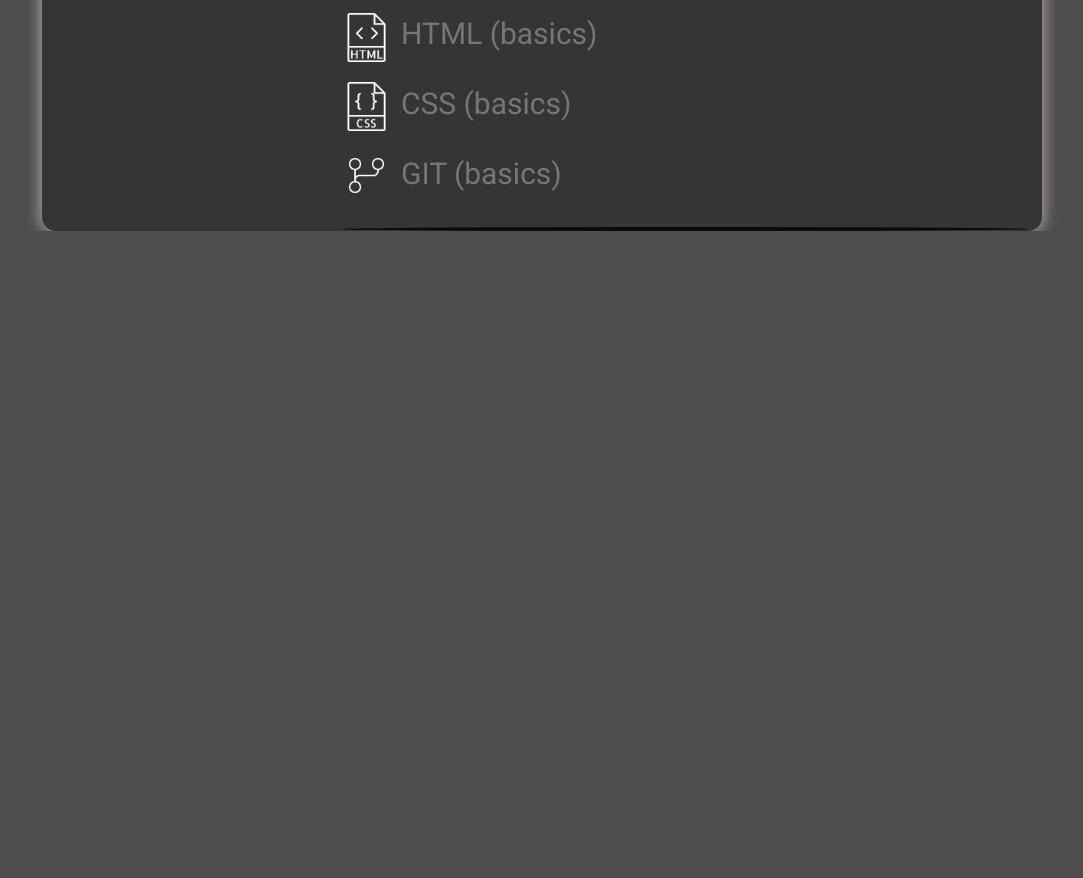
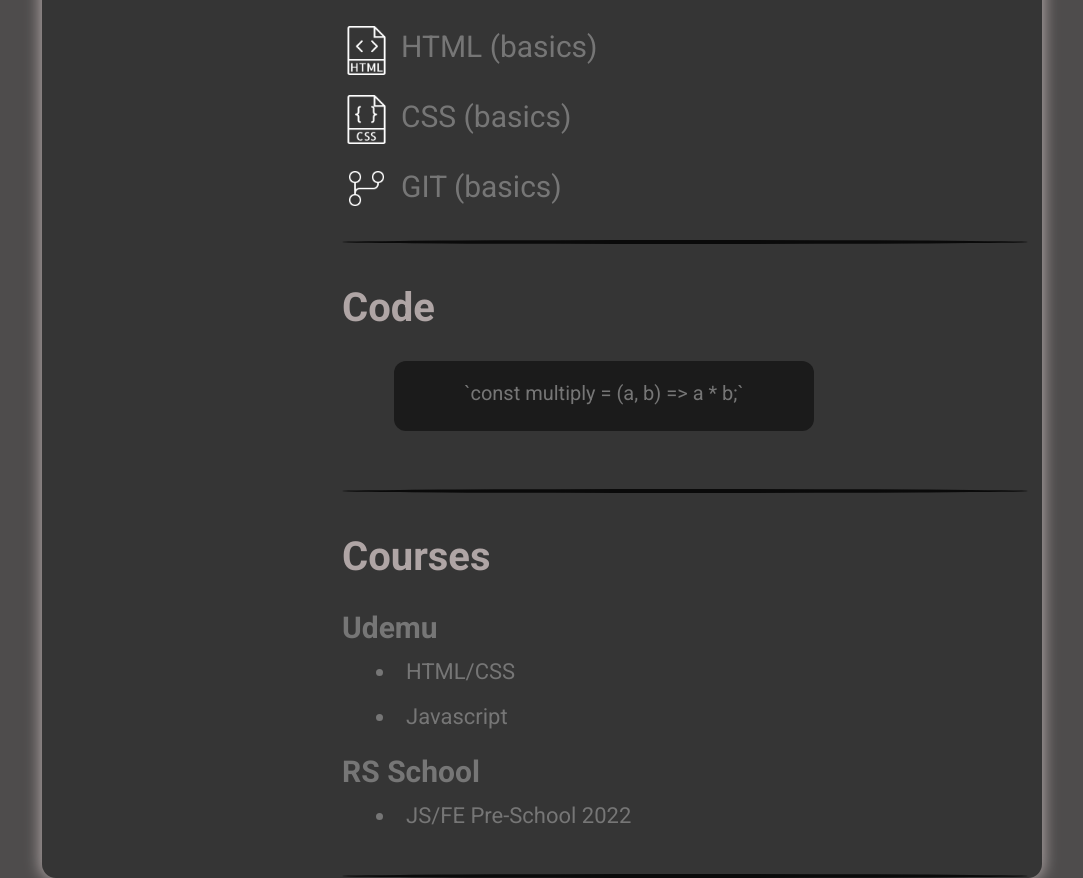
Before and after one commit to annawk/rsschool-cv, a plain HTML site: page index.html in a window 1280 px wide. Shown: the part 735-1613 px from the top of the page, without its empty margins (98-1181 px from the left). Before the commit the page ends 966 px from the top, so only its background shows below. Drawn offline with Linux system fonts and the light colour scheme.

Commit message:
feat: add sections code and courses

```diff
--- a/index.html
+++ b/index.html
@@ -42,14 +42,14 @@
             </div>
             <div class="wrapper-right">
                 <section class="main-about" id="about">
-                        <h3>About me</h3>
+                        <h3 class="title-main">About me</h3>
                         <div class="about_descr">
                             <p class="aboutme"> My name is Anna.Recently I tried to make a website and passed several tasks at HTML Academy. I liked it, so I decided to go to Udemy and learn how to code. I want to becоme a junior front-end developer.</p>
                         </div>
                         <div class="line"></div>
                 </section>
                 <section class="skills" id="skills">
-                        <h3>Skills</h3>
+                        <h3 class="title-main">Skills</h3>
                         <div class="skills-wrapper">
                             <div class="skills-icon">
                                 <div><img class="skills-icon" src="assets/img/html.png" alt="html"></div>
@@ -64,6 +64,34 @@
                             </ul>
                          </div>
                         <div class="line"></div>
+                </section>
+                <section class="code">
+                    <h3 class="title-main">Code</h3>
+                    <div class="code-wrapper">
+                        <code>
+                            `const multiply = (a, b) => a * b;`
+                        </code>
+                    </div>
+                    <div class="line line-code"></div>
+                 </section>
+                <section class="courses" id="courses-my">
+                    <h3 class="title-main">Courses</h3>
+                    <div class="courses-wrapper">
+                        <div class="courses-block">
+                            <h4 class="title-courses">Udemu</h4>
+                            <ul class="courses-list">
+                                <li>HTML/CSS</li>
+                                <li>Javascript</li>
+                            </ul>
+                        </div>
+                        <div class="courses-block">
+                            <h4 class="title-courses">RS School</h4>
+                            <ul class="courses-list">
+                                <li>JS/FE Pre-School 2022</li>
+                            </ul>
+                        </div>
+                    </div>
+                    <div class="line"></div>
                 </section>
             </div>
 
--- a/style.css
+++ b/style.css
@@ -30,6 +30,7 @@ header {
 
 .header-icon {
     width: 100%;
+    border-radius: 14px;
 }
 
 .subheader {
@@ -104,7 +105,7 @@ h1 {
     margin-top: 5px;
 }
 
-h3 {
+.title-main, .title-contacts {
     font-size: 40px;
     margin-top: 40px;
     color: #afa5a5;
@@ -129,13 +130,18 @@ h3 {
     width: 70%;
 }
 
+.main-about {
+    padding-right: 10px;
+}
+
 .aboutme  {
-    font-size: 20px;
+    font-size: 22px;
     margin-top: 30px;
+    line-height: 35px;
 }
 
 .skills-wrapper {
-    margin-top: 30px;
+    margin-top: 10px;
     display: flex;
 }
 
@@ -153,3 +159,38 @@ h3 {
     height: 49px;
     margin-top: 16px;;
 }
+
+.code-wrapper {
+    margin-top: 30px;
+    margin-left: 52px;
+    font-size: 20px;
+    background-color: #1b1b1b;
+    width: 60%;
+    height: 70px;
+    border-radius: 12px;
+    text-align: center;
+    line-height: 65px;
+}
+.line-code {
+    margin-top: 58px;
+}
+.courses-wrapper {
+    margin-top: 30px;
+    font-size: 20px;
+}
+
+.title-courses {
+    font-size: 30px;
+    margin-top: 15px;
+}
+.courses-list {
+    margin-top: 4px;
+    margin-left: 54px;
+    display: flex;
+    flex-direction: column;
+    font-size: 22px;
+}
+
+.courses-list li {
+    padding: 10px;
+}
```
